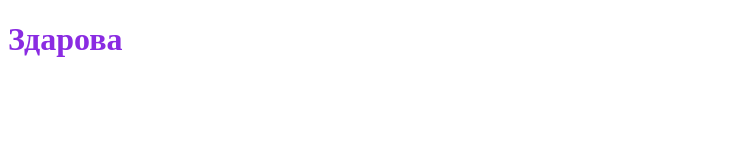
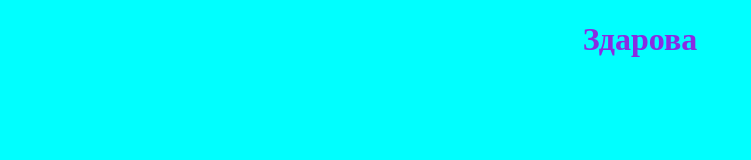
Before and after one commit to Checkfold/first-project, a plain HTML site: page index.html in a window 1280 px wide. Shown: the whole page, without its empty margins (0-751 px from the left). Drawn offline with Linux system fonts and the light colour scheme.

Commit message:
Доработал стили

```diff
--- a/style.css
+++ b/style.css
@@ -1,7 +1,10 @@
 .body {
+    background-color: aqua;
+    margin: 0 auto;
     box-sizing: border-box;
 }
 
 .main_title {
     color: blueviolet;
+    text-align: center;
 }
```
Also changed, not shown: 1 other file.
